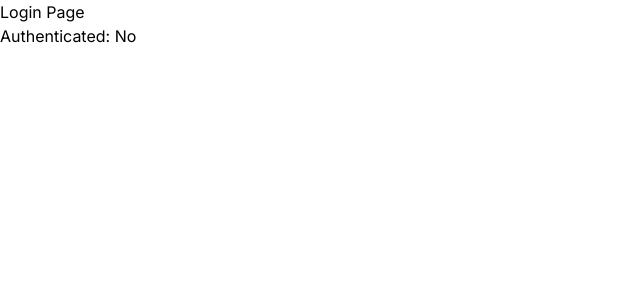
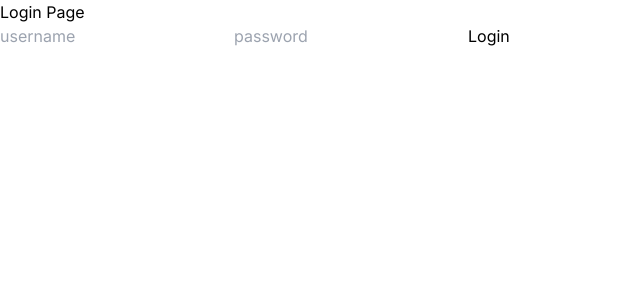
Before and after one commit to DebdipWritesCode/NextBlog, a Next.js app: page /login in a window 1280 px wide. Shown: the top 300 px of the page, without its empty margins (0-640 px from the left). Built offline with nearby package versions, Linux system fonts and the light colour scheme.

Commit message:
add jwt login with cookie storage

```diff
--- a/package.json
+++ b/package.json
@@ -10,6 +10,8 @@
   },
   "dependencies": {
     "@reduxjs/toolkit": "^2.2.7",
+    "axios": "^1.7.3",
+    "jsonwebtoken": "^9.0.2",
     "next": "14.2.5",
     "next-redux-wrapper": "^8.1.0",
     "react": "^18",
@@ -17,6 +19,7 @@
     "react-redux": "^9.1.2"
   },
   "devDependencies": {
+    "@types/jsonwebtoken": "^9.0.6",
     "@types/node": "^20",
     "@types/react": "^18",
     "@types/react-dom": "^18",
--- /dev/null
+++ b/src/app/api/auth/login/route.ts
@@ -0,0 +1,25 @@
+import { NextRequest, NextResponse } from 'next/server';
+import jwt from 'jsonwebtoken';
+import { cookies } from 'next/headers';
+
+export async function POST(req: NextRequest) {
+  const { username, password } = await req.json();
+
+  if (username === 'user' && password === 'banao') {
+    const user = { id: 1, username: 'user' };
+
+    const token = jwt.sign({ id: user.id, username: user.username }, process.env.JWT_SECRET as string, { expiresIn: '1h' });
+
+    const cookieStore = cookies();
+    cookieStore.set('token', token, {
+      httpOnly: true,
+      maxAge: 60 * 60,
+      sameSite: 'strict',
+      path: '/'
+    });
+
+    return NextResponse.json({ message: 'Login successful' });
+  } else {
+    return NextResponse.json({ message: 'Invalid credentials' }, { status: 401 });
+  }
+}
--- a/src/app/login/page.tsx
+++ b/src/app/login/page.tsx
@@ -1,25 +1,61 @@
 "use client";
 
-import { RootState } from "../../lib/store"
-import { useSelector } from "react-redux";
+import React, { useState } from "react";
+import axios from "axios";
+
+type LoginData = {
+  username: string;
+  password: string;
+}
 
 const LoginPage = () => {
-  const isAuthenticated = useSelector((state: RootState) => state.auth.isAuthenticated);
-  const user = useSelector((state: RootState) => state.auth.user);
+  const [username, setUsername] = useState("");
+  const [password, setPassword] = useState("");
+  const [error, setError] = useState("");
+
+  async function handleLoginSubmit(e: React.FormEvent) {
+    e.preventDefault();
+    const data: LoginData = {
+      username,
+      password,
+    }
+    try {
+      const response = await axios.post("/api/auth/login", data);
+      console.log(response.data);
+    }
+    catch(err) {
+      if(axios.isAxiosError(err) && err.response) {
+        setError(err.response.data.message);
+      }
+      else {
+        setError("An expected error occurred");
+      }
+    }
+  }
 
   return (
     <div>
       <h1>Login Page</h1>
-      <p>Authenticated: {isAuthenticated ? "Yes" : "No"}</p>
-      {
-        user && (
-          <p>
-            User: {user.id} - {user.username}
-          </p>
-        )
-      }
+      <form onSubmit={(e) => handleLoginSubmit(e)}>
+        <input
+          type="text"
+          name="username"
+          id="username"
+          placeholder="username"
+          onChange={(e) => setUsername(e.target.value)}
+        />
+        <input
+          type="password"
+          name="password"
+          id="password"
+          placeholder="password"
+          onChange={(e) => setPassword(e.target.value)}
+        />
+        <button type="submit">Login</button>
+      </form>
+      {error && <p>{error}</p>}
     </div>
-  )
-}
+  );
+};
 
-export default LoginPage
+export default LoginPage;
--- a/src/app/page.tsx
+++ b/src/app/page.tsx
@@ -1,9 +1,10 @@
-import Image from "next/image";
+
 
 export default function Home() {
   return (
-    <div>
-
+    <div className=" w-full h-screen flex items-center justify-center flex-col gap-6">
+      <h1 className="font-extrabold text-blue-700 text-4xl">Hii, Welcome to our Next Blog App</h1>
+      <h3 className="font-bold text-2xl text-red-700">Please visit /blogs to see it in action</h3>
     </div>
   );
 }
```
Also changed, not shown: src/app/blog/[id]/page.tsx (added), src/app/blog/create/page.tsx (added), src/app/blog/page.tsx (added), src/hooks/useAuth.ts (added), 1 other file (tests, documents, lock files or other folders).
